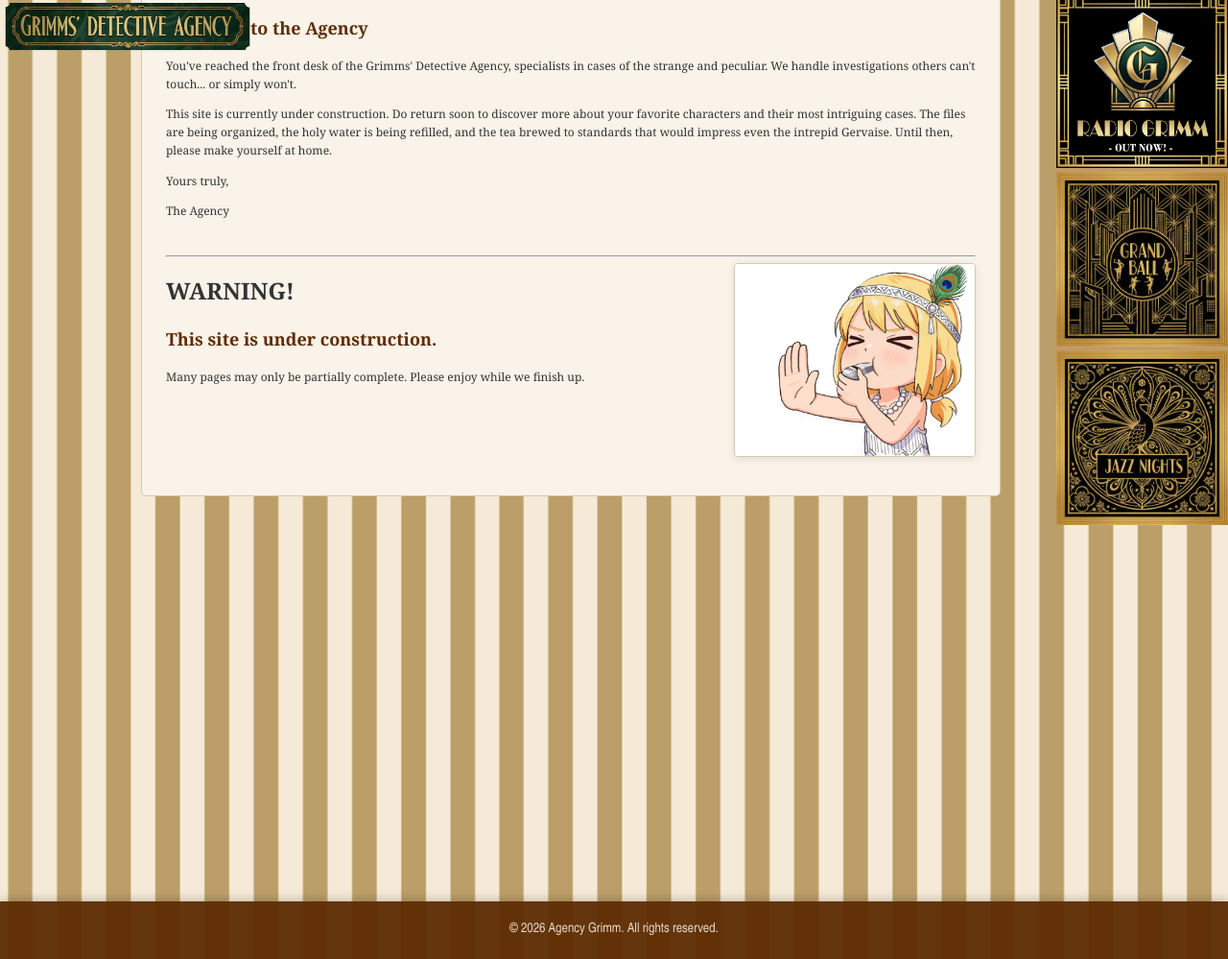
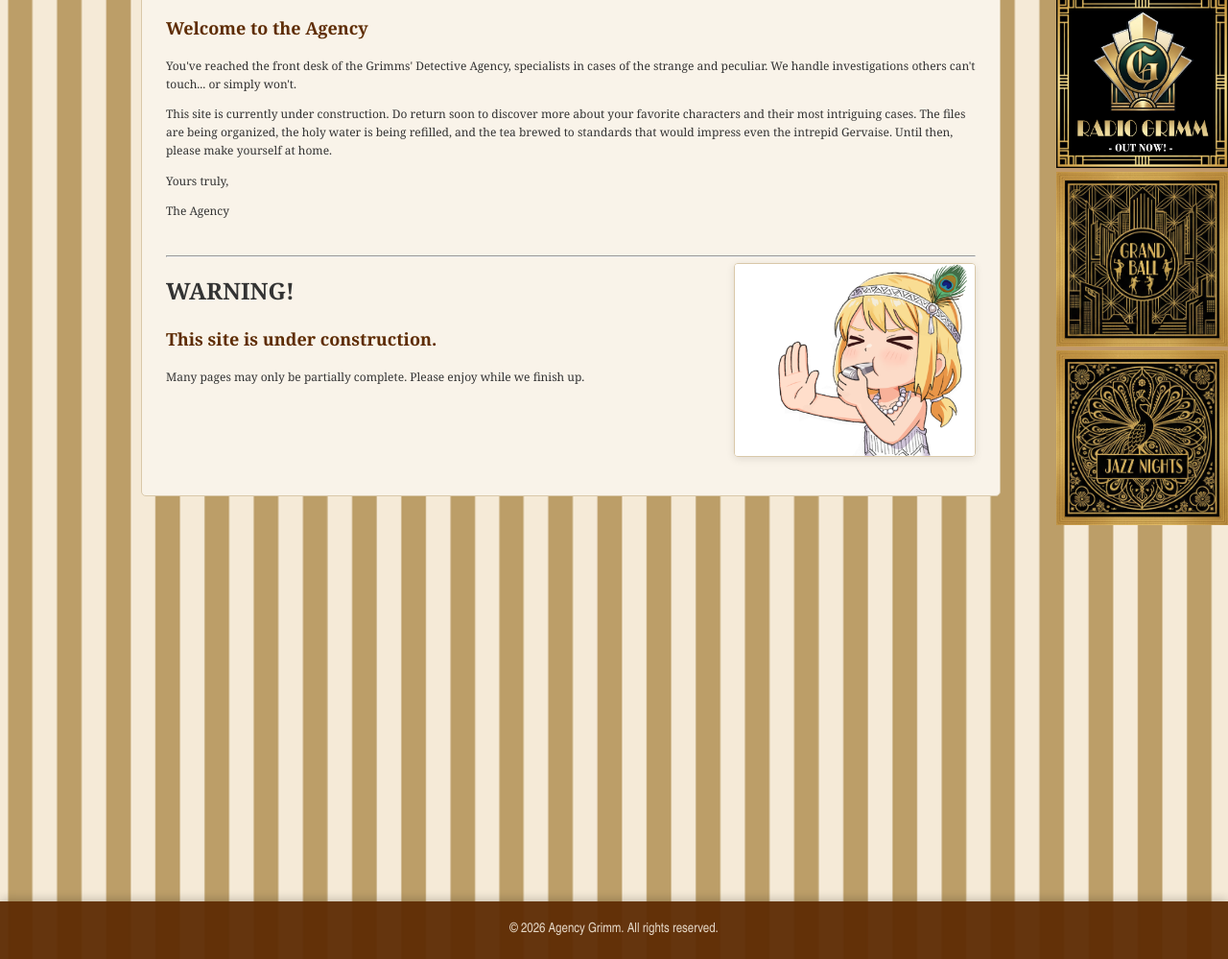
Before and after one commit to johnhopes-collab/grimmsdetectiveagency, a Jekyll site: the page built from index.html, in a window 1280 px wide. Shown: the part 692-1691 px from the top of the page at 96% size. Built offline with Jekyll 4.4.1, drawn with Linux system fonts in a browser that asks for light colours.

Commit message:
Update default.html

```diff
--- a/_layouts/default.html
+++ b/_layouts/default.html
@@ -19,12 +19,6 @@
     </div>
 
     <div class="content-container">
-        <div class="banner-container">
-            <img src="{{ site.baseurl }}/assets/images/0-header3.png"
-                 alt="Website Banner"
-                 class="site-banner"
-                 id="shield-banner">
-        </div>
         <main class="main-content">
             <div class="text-box">
                 {{ content }}
```
